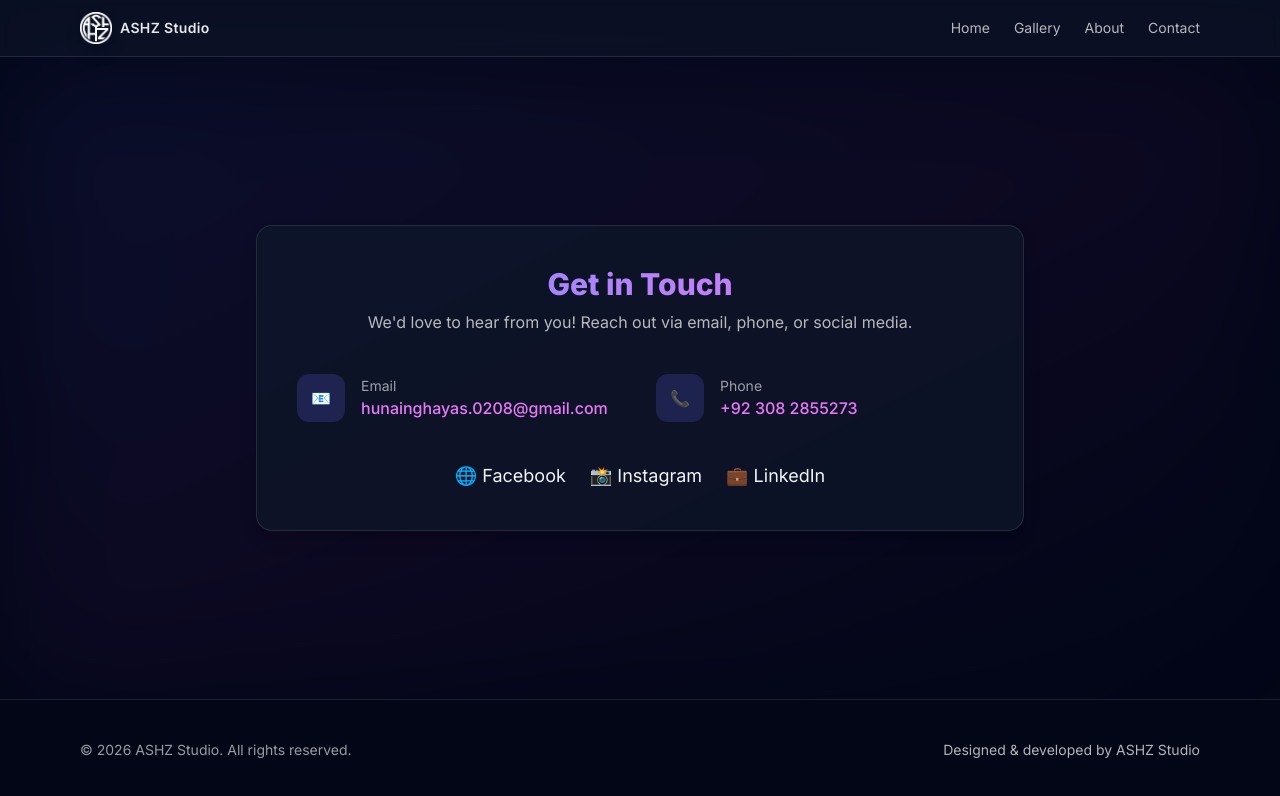
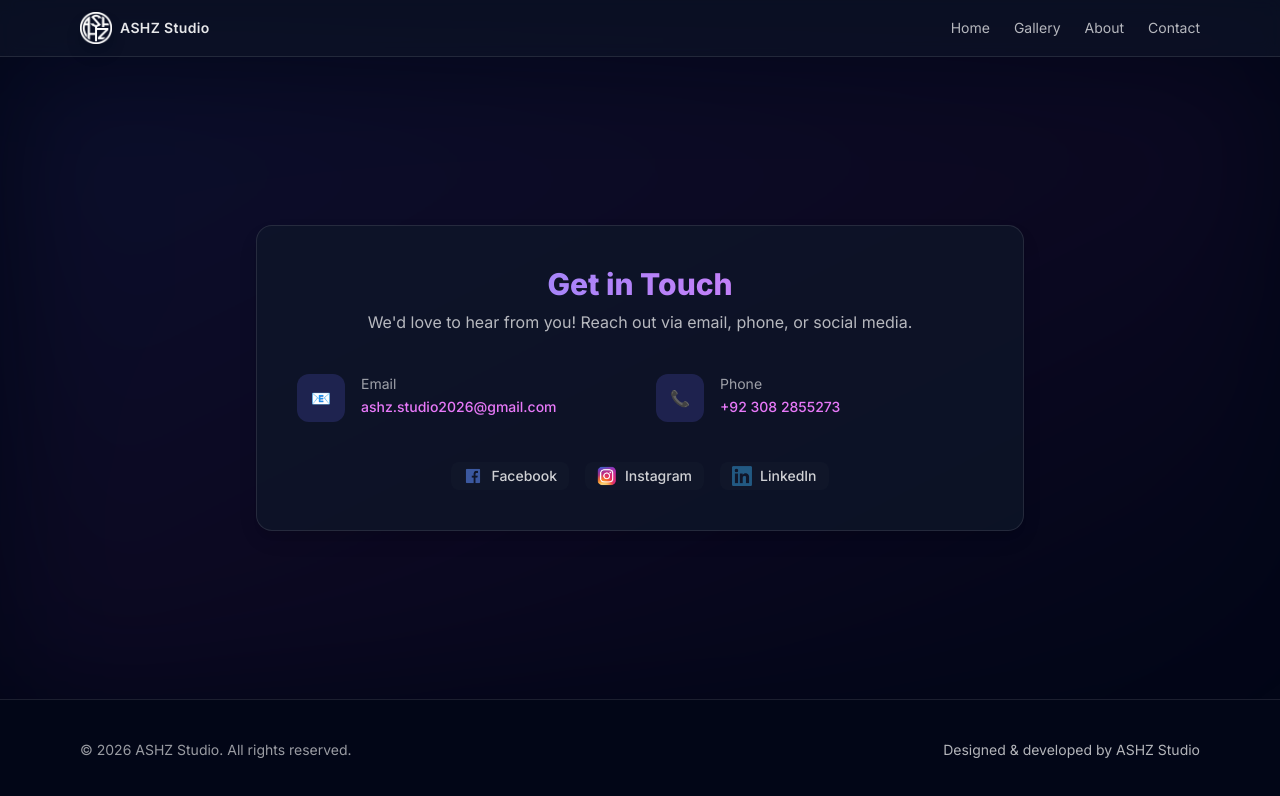
Before and after one commit to ASHZ-Studio/ASHZ-Studio, a plain HTML site: page contact.html in a window 1280 px wide. Drawn offline with nearby package versions, Linux system fonts and the light colour scheme.

Commit message:
fixed the email out of contact card, added the right logos for the links

```diff
--- a/contact.html
+++ b/contact.html
@@ -81,39 +81,48 @@
     <div class="absolute inset-0 -z-10 bg-gradient-to-br from-indigo-500/10 via-fuchsia-500/5 to-transparent blur-3xl"></div>
 
     <!-- Contact Card -->
-    <div class="max-w-3xl w-full bg-slate-900/70 rounded-2xl shadow-soft border border-white/10 p-10">
+    <div class="max-w-3xl w-full bg-slate-900/70 rounded-2xl shadow-soft border border-white/10 p-6 sm:p-10 overflow-hidden">
       <h2 class="text-3xl font-extrabold text-center bg-gradient-to-r from-indigo-400 to-fuchsia-400 bg-clip-text text-transparent">Get in Touch</h2>
       <p class="text-center text-white/70 mt-2">We'd love to hear from you! Reach out via email, phone, or social media.</p>
 
       <div class="mt-10 grid gap-8 sm:grid-cols-2">
         <!-- Email -->
-        <div class="flex items-center gap-4">
-          <div class="w-12 h-12 flex items-center justify-center rounded-xl bg-indigo-500/20 text-indigo-400">
+        <div class="flex items-start gap-4 min-w-0 overflow-hidden">
+          <div class="w-12 h-12 flex-shrink-0 flex items-center justify-center rounded-xl bg-indigo-500/20 text-indigo-400">
             📧
           </div>
-          <div>
+          <div class="min-w-0">
             <p class="text-sm text-white/60">Email</p>
-            <a href="mailto:hunainghayas.0208@gmail.com" class="text-fuchsia-400 hover:underline font-medium">hunainghayas.0208@gmail.com</a>
+            <a href="mailto:ashz.studio2026@gmail.com" class="text-xs sm:text-sm text-fuchsia-400 hover:underline font-medium break-all">ashz.studio2026@gmail.com</a>
           </div>
         </div>
 
         <!-- Phone -->
-        <div class="flex items-center gap-4">
-          <div class="w-12 h-12 flex items-center justify-center rounded-xl bg-indigo-500/20 text-indigo-400">
+        <div class="flex items-start gap-4 min-w-0 overflow-hidden">
+          <div class="w-12 h-12 flex-shrink-0 flex items-center justify-center rounded-xl bg-indigo-500/20 text-indigo-400">
             📞
           </div>
-          <div>
+          <div class="min-w-0">
             <p class="text-sm text-white/60">Phone</p>
-            <a href="tel:+923082855273" class="text-fuchsia-400 hover:underline font-medium">+92 308 2855273</a>
+            <a href="tel:+923082855273" class="text-xs sm:text-sm text-fuchsia-400 hover:underline font-medium break-all">+92 308 2855273</a>
           </div>
         </div>
       </div>
 
       <!-- Social Links -->
-      <div class="mt-10 flex justify-center gap-6 text-lg">
-        <a href="#" class="hover:text-fuchsia-400">🌐 Facebook</a>
-        <a href="#" class="hover:text-fuchsia-400">📸 Instagram</a>
-        <a href="#" class="hover:text-fuchsia-400">💼 LinkedIn</a>
+      <div class="mt-10 flex flex-wrap justify-center gap-4">
+        <a href="#" class="inline-flex items-center gap-2 px-3 py-1 rounded-lg bg-slate-800/20 hover:bg-slate-800/40 transition" aria-label="Facebook">
+          <img src="logos/facebook.png" alt="Facebook" class="w-5 h-5 object-contain" />
+          <span class="text-sm font-medium text-white/80 hidden sm:inline">Facebook</span>
+        </a>
+        <a href="#" class="inline-flex items-center gap-2 px-3 py-1 rounded-lg bg-slate-800/20 hover:bg-slate-800/40 transition" aria-label="Instagram">
+          <img src="logos/instagram.png" alt="Instagram" class="w-5 h-5 object-contain" />
+          <span class="text-sm font-medium text-white/80 hidden sm:inline">Instagram</span>
+        </a>
+        <a href="#" class="inline-flex items-center gap-2 px-3 py-1 rounded-lg bg-slate-800/20 hover:bg-slate-800/40 transition" aria-label="LinkedIn">
+          <img src="logos/linked%20in.png" alt="LinkedIn" class="w-5 h-5 object-contain" />
+          <span class="text-sm font-medium text-white/80 hidden sm:inline">LinkedIn</span>
+        </a>
       </div>
     </div>
   </main>
```
Also changed, not shown: about.html (+1 -1 lines), logos/facebook.png (added), logos/instagram.png (added), logos/linked in.png (added).
